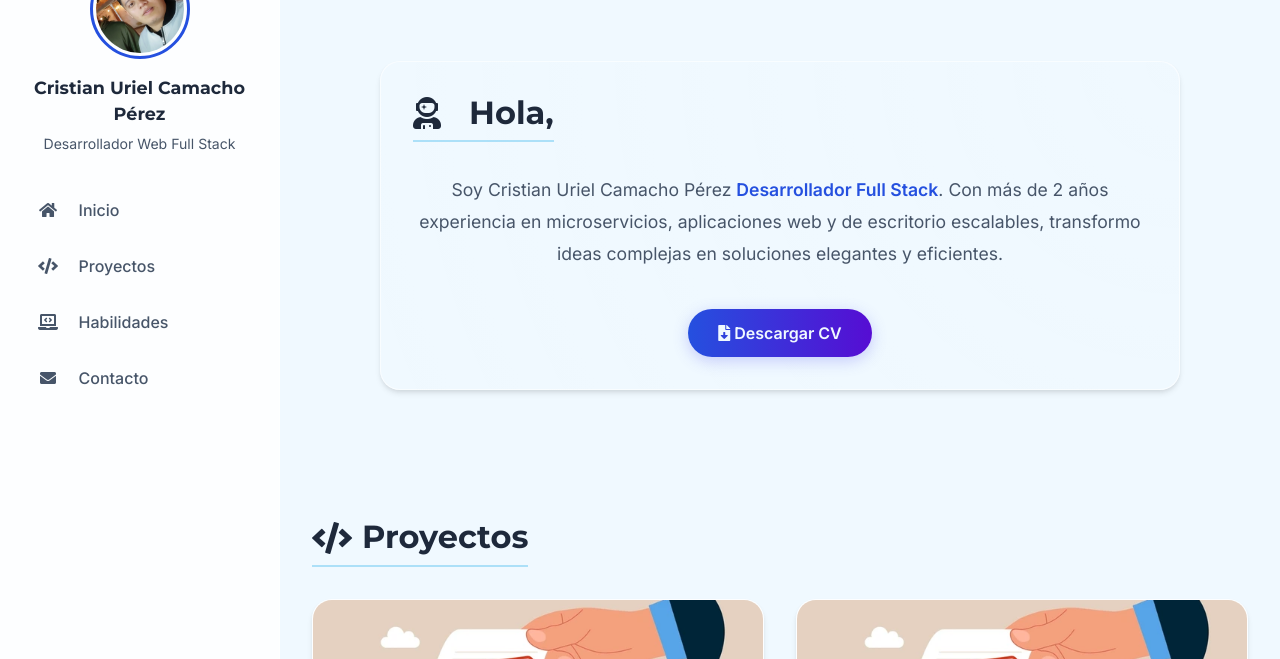
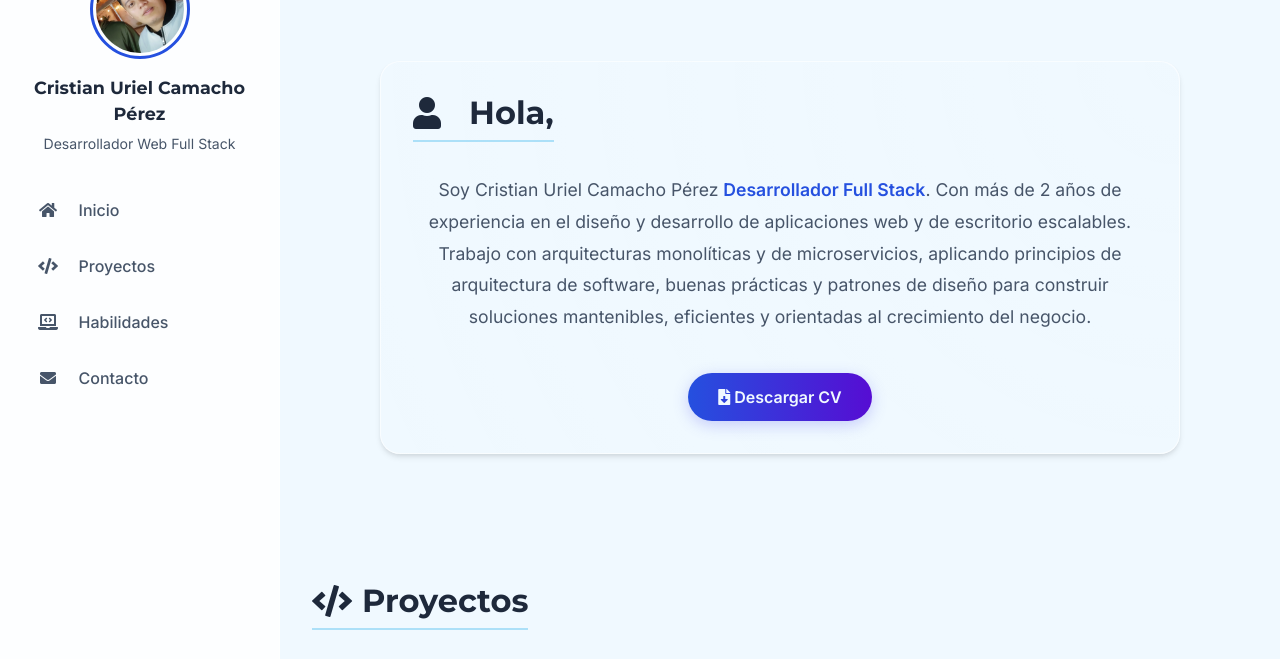
Before and after one commit to UPerezS/PortafolioDigital, a plain HTML site: page index.html in a window 1280 px wide. Shown: the part 73-732 px from the top of the page. Drawn offline with Linux system fonts and the light colour scheme.

Commit message:
Retoques

```diff
--- a/index.html
+++ b/index.html
@@ -94,13 +94,15 @@
 		<section id="inicio" class="section-container">
 			<div class="glass-card about-card">
 				<h3 class="section-title">
-					<i class="fas fa-user-astronaut"></i> &nbsp; Hola,
+					<i class="fas fa-user"></i> &nbsp; Hola,
 				</h3>
 				<div class="about-content">
 					<p>
 						Soy Cristian Uriel Camacho Pérez <strong>Desarrollador Full Stack</strong>.
-						Con más de 2 años experiencia en microservicios, aplicaciones web y de escritorio escalables, transformo ideas
-						complejas en soluciones elegantes y eficientes.
+						Con más de 2 años de experiencia en el diseño y desarrollo de aplicaciones web y de escritorio escalables.
+						Trabajo con arquitecturas monolíticas y de microservicios, aplicando principios de arquitectura de software,
+						buenas prácticas y patrones de diseño para construir soluciones mantenibles, eficientes y orientadas
+						al crecimiento del negocio.
 					</p>
 
 					<a href="./assets/Uriel_Perez_CV_DesarrolladorFullStack.pdf"
```
